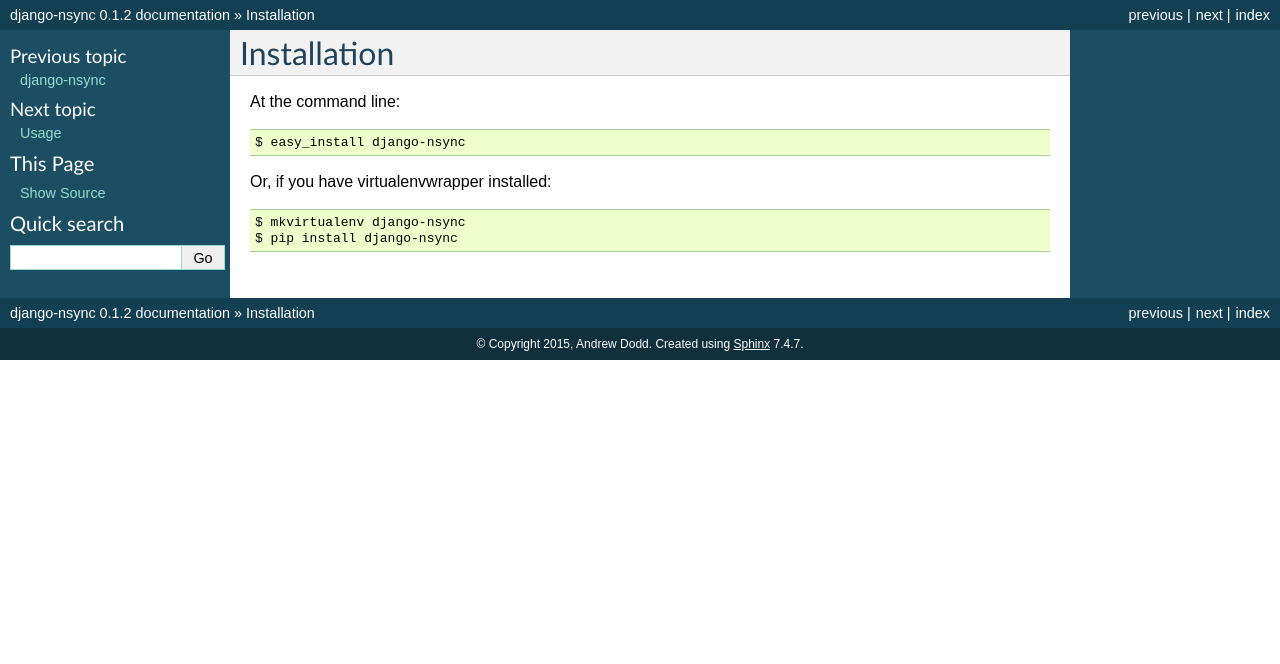
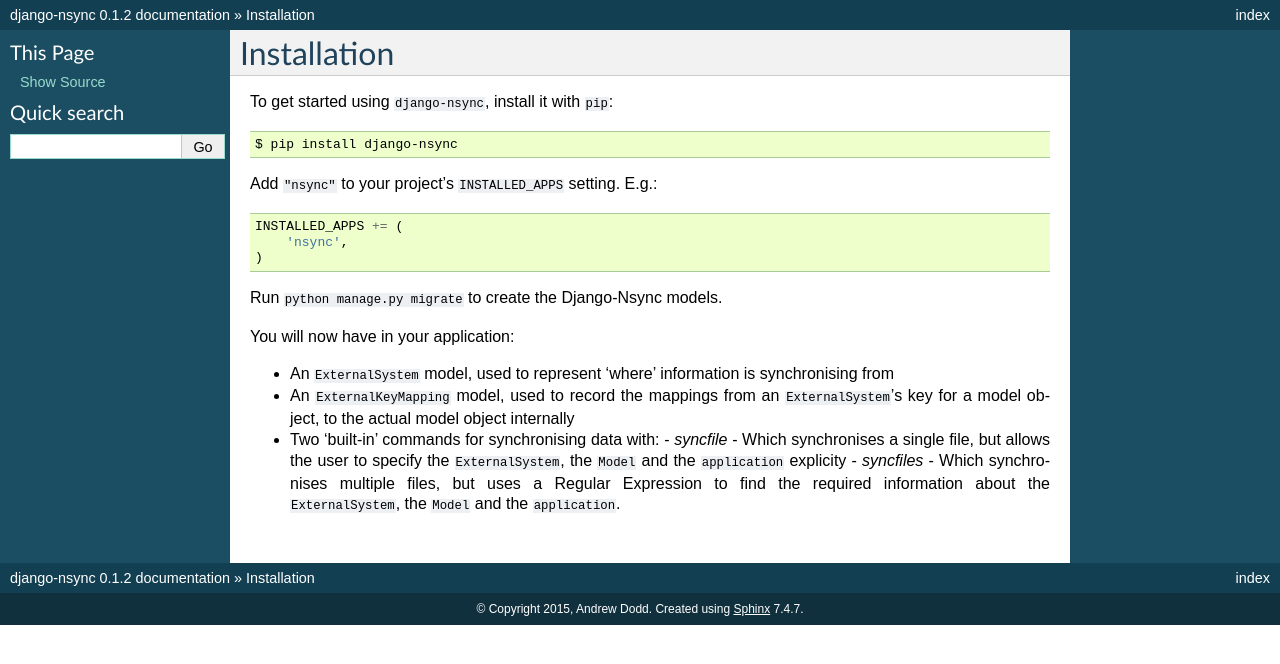
Before and after one commit to andrewdodd/django-nsync, a Sphinx documentation site: the page built from docs/installation.rst, in a window 1280 px wide. Shown: the top 664 px of the page. Built offline with Sphinx 7.4.7, drawn with Linux system fonts in a browser that asks for light colours.

Commit message:
Updating docs (long way to go still!)

```diff
--- a/docs/installation.rst
+++ b/docs/installation.rst
@@ -1,12 +1,25 @@
-============
 Installation
-============
+------------
 
-At the command line::
+.. installation-begin
+To get started using ``django-nsync``, install it with ``pip``::
 
-    $ easy_install django-nsync
+    $ pip install django-nsync
 
-Or, if you have virtualenvwrapper installed::
+Add ``"nsync"`` to your project's ``INSTALLED_APPS`` setting. E.g.::
 
-    $ mkvirtualenv django-nsync
-    $ pip install django-nsync
+    INSTALLED_APPS += (
+        'nsync',
+    )
+
+Run ``python manage.py migrate`` to create the Django-Nsync models.
+
+.. installation-result
+
+You will now have in your application:
+
+- An ``ExternalSystem`` model, used to represent 'where' information is synchronising from
+- An ``ExternalKeyMapping`` model, used to record the mappings from an ``ExternalSystem``'s key for a model object, to the actual model object internally
+- Two 'built-in' commands for synchronising data with:
+  - `syncfile` - Which synchronises a single file, but allows the user to specify the ``ExternalSystem``, the ``Model`` and the ``application`` explicity
+  - `syncfiles` - Which synchronises multiple files, but uses a Regular Expression to find the required information about the ``ExternalSystem``, the ``Model`` and the ``application``.
```
Also changed, not shown: README.rst (+31 -29 lines), docs/examples.rst (added, +16 -0 lines), docs/features.rst (added, +25 -0 lines), docs/index.rst (+16 -5 lines), docs/overview.rst (added, +96 -0 lines).
